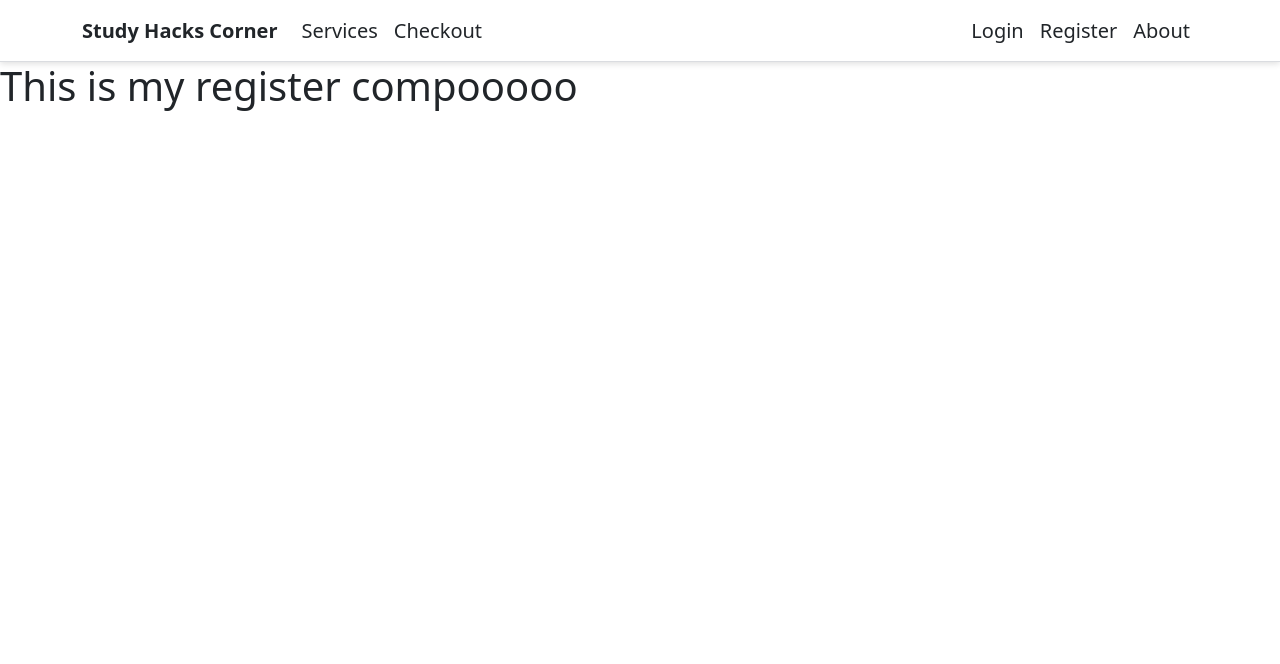
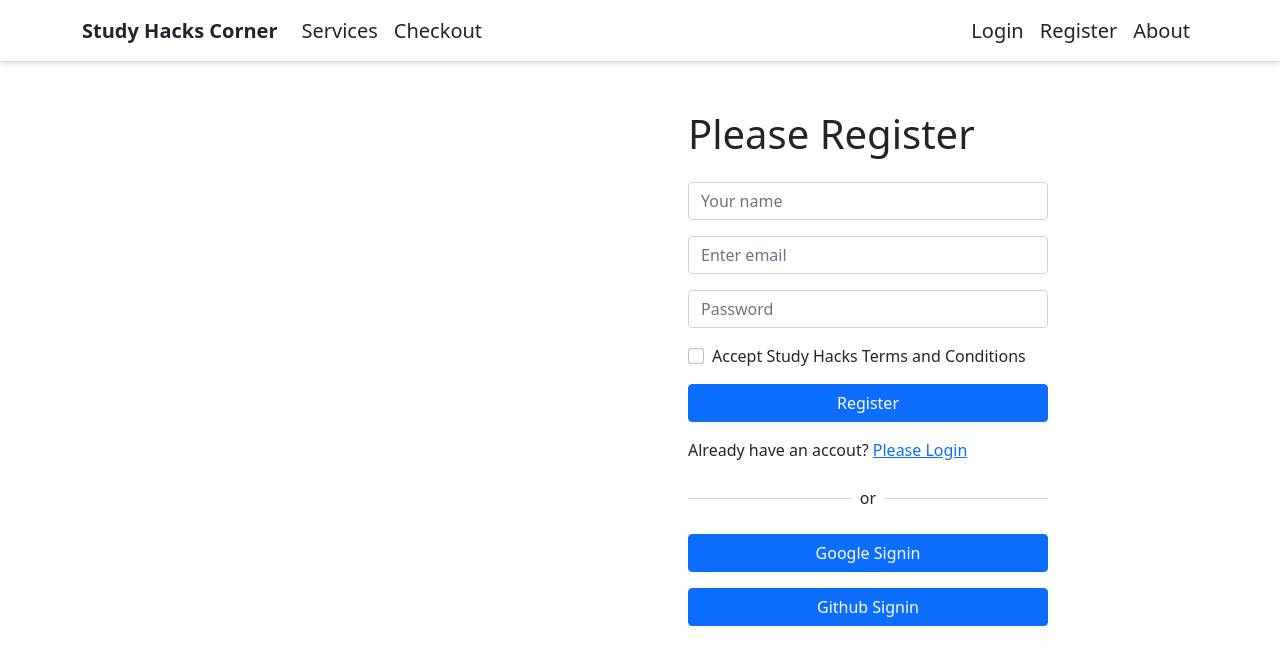
Before and after one commit to MagicManik/study-hacks-corner, a React (Create React App) app: page /register in a window 1280 px wide. Shown: the top 664 px of the page. Built offline with nearby package versions, Linux system fonts and the light colour scheme.

Commit message:
html and css done of login and register

```diff
--- a/package.json
+++ b/package.json
@@ -7,6 +7,7 @@
     "@testing-library/react": "^13.1.1",
     "@testing-library/user-event": "^13.5.0",
     "bootstrap": "^5.1.3",
+    "firebase": "^9.6.11",
     "react": "^18.0.0",
     "react-bootstrap": "^2.2.3",
     "react-dom": "^18.0.0",
--- a/src/Pages/UserAccount/Login/Login.js
+++ b/src/Pages/UserAccount/Login/Login.js
@@ -1,9 +1,41 @@
 import React from 'react';
+import { Button, Form } from 'react-bootstrap';
+import { Link } from 'react-router-dom';
+import SocialLogin from '../SocialLogin/SocialLogin';
 
 const Login = () => {
     return (
-        <div>
-            <h1>This is my login compooooooooo</h1>
+        <div className='d-flex flex-row-reverse pt-5'>
+            <div className='w-50 px-5'>
+                <Form className='w-75 me-5 pe-5'>
+                    <h1 className='mb-4'>Welcome Back!</h1>
+                    <Form.Group className="mb-3" controlId="formBasicEmail">
+                        <Form.Control type="email" placeholder="Enter email" />
+                    </Form.Group>
+                    <Form.Group className="mb-3" controlId="formBasicPassword">
+                        <Form.Control type="password" placeholder="Password" />
+                    </Form.Group>
+                    <Button className='w-100' variant="primary" type="submit">
+                        Register
+                    </Button>
+                </Form>
+
+                <div className='w-75 me-5 pe-5'>
+                    <p className='mt-3'>Are you new in Study Hacks Corner? <Link to={'/register'}>Please Register</Link></p>
+
+                    <div className='w-100 d-flex justify-content-center align-items-center'>
+                        <div className='login-methord-divided'>
+
+                        </div>
+                        <p className='mt-2 m-2'>or</p>
+                        <div className='login-methord-divided'>
+
+                        </div>
+                    </div>
+                </div>
+                <SocialLogin></SocialLogin>
+
+            </div>
         </div>
     );
 };
--- a/src/Pages/UserAccount/Register/Register.css
+++ b/src/Pages/UserAccount/Register/Register.css
@@ -0,0 +1,5 @@
+.login-methord-divided {
+    border-bottom: 1px solid #dadce0;
+    width: 50%;
+    height: 1px;
+}
--- a/src/Pages/UserAccount/Register/Register.js
+++ b/src/Pages/UserAccount/Register/Register.js
@@ -1,9 +1,48 @@
 import React from 'react';
+import { Button, Form } from 'react-bootstrap';
+import { Link } from 'react-router-dom';
+import SocialLogin from '../SocialLogin/SocialLogin';
+import './Register.css'
 
 const Register = () => {
     return (
-        <div>
-            <h1>This is my register compooooo</h1>
+        <div className='d-flex flex-row-reverse pt-5'>
+            <div className='w-50 px-5'>
+                <Form className='w-75 me-5 pe-5'>
+                    <h1 className='mb-4'>Please Register</h1>
+                    <Form.Group className="mb-3" controlId="formBasicEmail">
+                        <Form.Control type="text" placeholder="Your name" />
+                    </Form.Group>
+                    <Form.Group className="mb-3" controlId="formBasicEmail">
+                        <Form.Control type="email" placeholder="Enter email" />
+                    </Form.Group>
+                    <Form.Group className="mb-3" controlId="formBasicPassword">
+                        <Form.Control type="password" placeholder="Password" />
+                    </Form.Group>
+                    <Form.Group className="mb-3" controlId="formBasicCheckbox">
+                        <Form.Check type="checkbox" label="Accept Study Hacks Terms and Conditions" />
+                    </Form.Group>
+                    <Button className='w-100' variant="primary" type="submit">
+                        Register
+                    </Button>
+                </Form>
+
+                <div className='w-75 me-5 pe-5'>
+                    <p className='mt-3'>Already have an accout? <Link to={'/login'}>Please Login</Link></p>
+
+                    <div className='w-100 d-flex justify-content-center align-items-center'>
+                        <div className='login-methord-divided'>
+
+                        </div>
+                        <p className='mt-2 m-2'>or</p>
+                        <div className='login-methord-divided'>
+
+                        </div>
+                    </div>
+                </div>
+                <SocialLogin></SocialLogin>
+
+            </div>
         </div>
     );
 };
--- /dev/null
+++ b/src/Pages/UserAccount/SocialLogin/SocialLogin.js
@@ -0,0 +1,16 @@
+import React from 'react';
+
+const SocialLogin = () => {
+    return (
+        <div className='w-75 me-5 pe-5'>
+            <div className='mb-3 mt-3'>
+                <button className='btn btn-primary w-100'>Google Signin</button>
+            </div>
+            <div>
+                <button className='btn btn-primary w-100'>Github Signin</button>
+            </div>
+        </div>
+    );
+};
+
+export default SocialLogin;
```
Also changed, not shown: src/firebase.init.js (added, +22 -0 lines), src/Pages/UserAccount/SocialLogin/SocialLogin.css (added), 1 other file (tests, documents, lock files or other folders).
